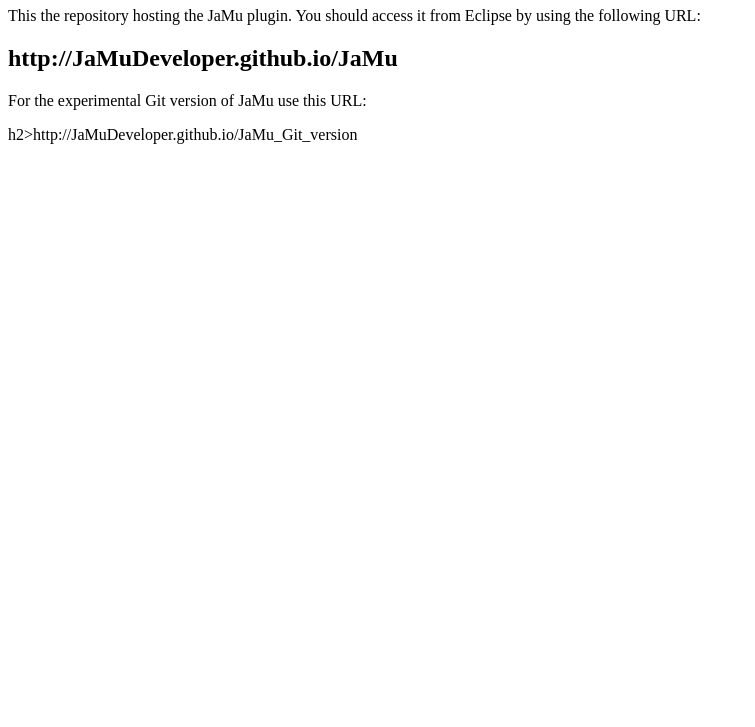
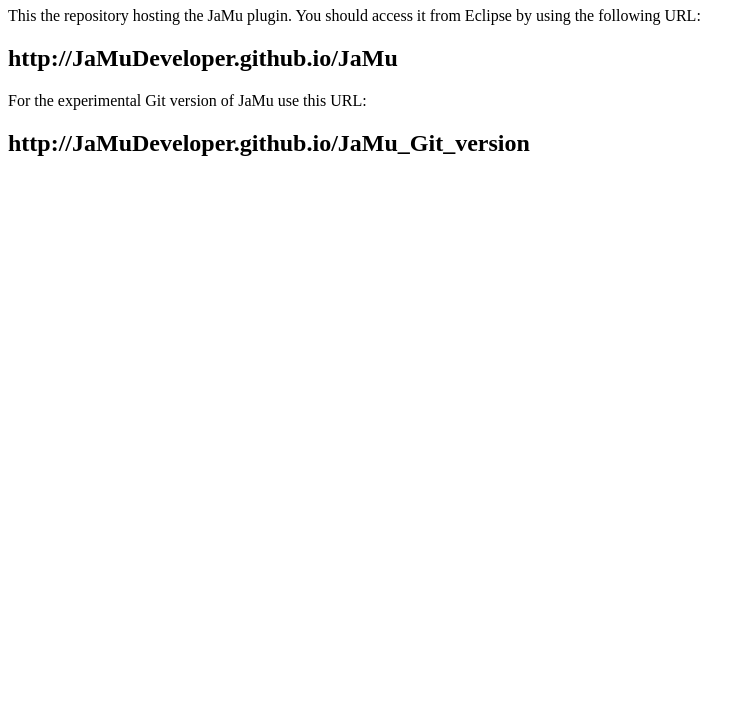
Before and after one commit to JaMuDeveloper/JaMuDeveloper.github.io, a plain HTML site: page index.html in a window 1280 px wide. Shown: the part 73-800 px from the top of the page, without its empty margins (0-755 px from the left). Drawn offline with Linux system fonts and the light colour scheme.

Commit message:
Corrected HTML tag

```diff
--- a/index.html
+++ b/index.html
@@ -5,6 +5,6 @@
 <p>This the repository hosting the JaMu plugin. You should access it from Eclipse by using the following URL:</p>
 <h2>http://JaMuDeveloper.github.io/JaMu</h2>
 <p>For the experimental Git version of JaMu use this URL:</p>
-h2>http://JaMuDeveloper.github.io/JaMu_Git_version</h2>
+<h2>http://JaMuDeveloper.github.io/JaMu_Git_version</h2>
 </body>
 </html>
```
